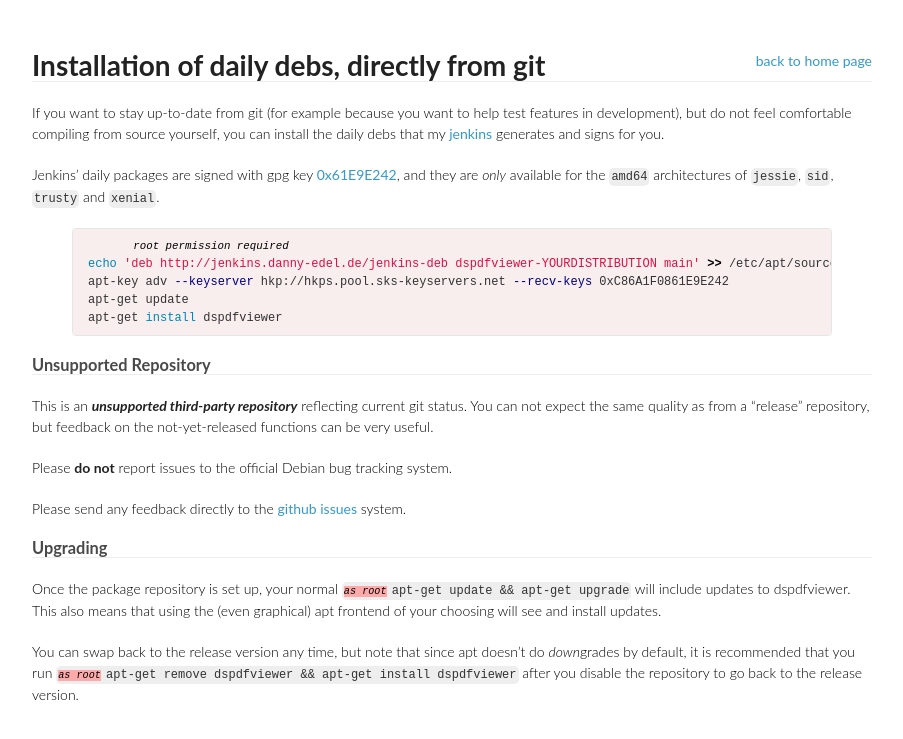
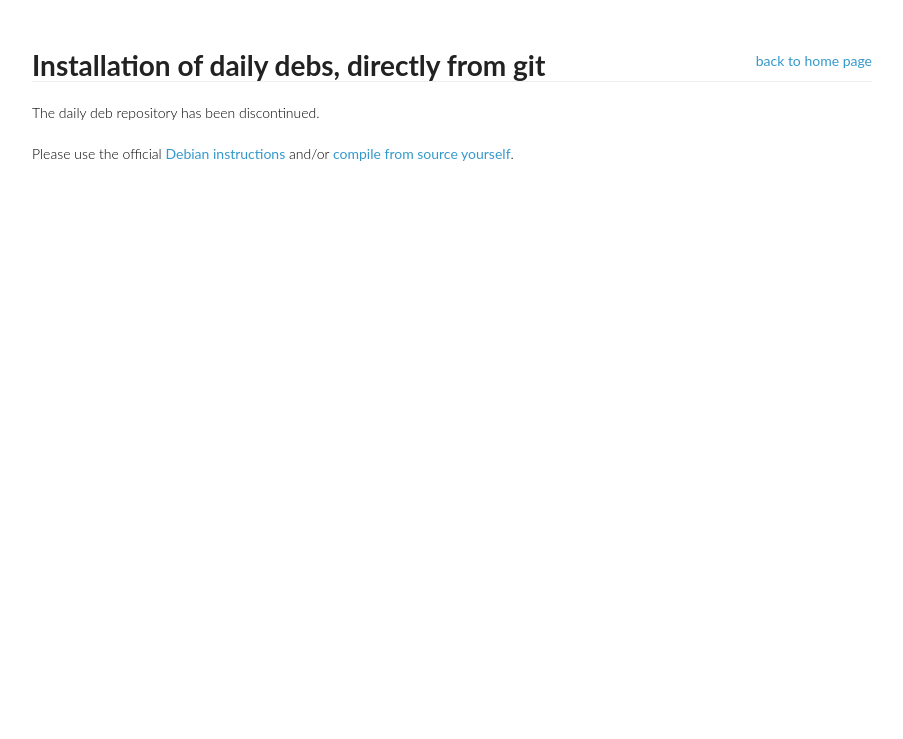
Before and after one commit to dannyedel/dspdfviewer, a Jekyll site: the page built from installation/daily-deb.md, in a window 1280 px wide. Shown: the top 739 px of the page, without its empty margins (188-1091 px from the left). Built offline with Jekyll 4.4.1, drawn with Linux system fonts in a browser that asks for light colours.

Commit message:
Drop daily-deb installation instructions

```diff
--- a/installation/daily-deb.md
+++ b/installation/daily-deb.md
@@ -2,49 +2,9 @@
 title: Installation of daily debs, directly from git
 ---
 
+The daily deb repository has been discontinued.
 
-If you want to stay up-to-date from git (for example because you want to help test features
-in development), but do not feel comfortable compiling from source yourself,
-you can install the daily debs that my [jenkins] generates and signs for you.
+Please use the official [Debian instructions][deb] and/or [compile from source yourself][src].
 
-Jenkins' daily packages are signed with gpg key [0x61E9E242],
-and they are *only* available for the `amd64` architectures of
-`jessie`, `sid`, `trusty` and `xenial`.
-
-<div class="root">
-{% highlight bash %}
-echo 'deb http://jenkins.danny-edel.de/jenkins-deb dspdfviewer-YOURDISTRIBUTION main' >> /etc/apt/sources.list.d/jenkins.list
-apt-key adv --keyserver hkp://hkps.pool.sks-keyservers.net --recv-keys 0xC86A1F0861E9E242
-apt-get update
-apt-get install dspdfviewer
-{% endhighlight %}
-</div>
-
-[jenkins]: http://danny-edel.de/jenkins
-[0x61E9E242]: https://sks-keyservers.net/pks/lookup?op=get&search=0xC86A1F0861E9E242
-
-### Unsupported Repository
-
-This is an ***unsupported third-party repository*** reflecting current git status.
-You can not expect the same quality as from a "release" repository,
-but feedback on the not-yet-released functions can be very useful.
-
-Please **do not** report issues to the official Debian bug tracking system.
-
-Please send any feedback directly to the [github issues] system.
-
-[github issues]: https://github.com/dannyedel/dspdfviewer/issues
-
-### Upgrading
-
-Once the package repository is set up, your normal
-<span class="root">`apt-get update && apt-get upgrade`</span>
-will include updates to dspdfviewer.
-This also means that using the (even graphical) apt frontend
-of your choosing will see and install updates.
-
-You can swap back to the release version any time,
-but note that since apt doesn't do *down*grades by default,
-it is recommended that you run
-<span class="root">`apt-get remove dspdfviewer && apt-get install dspdfviewer`</span>
-after you disable the repository to go back to the release version.
+[deb]: /installation/debian
+[src]: /installation/source
```
